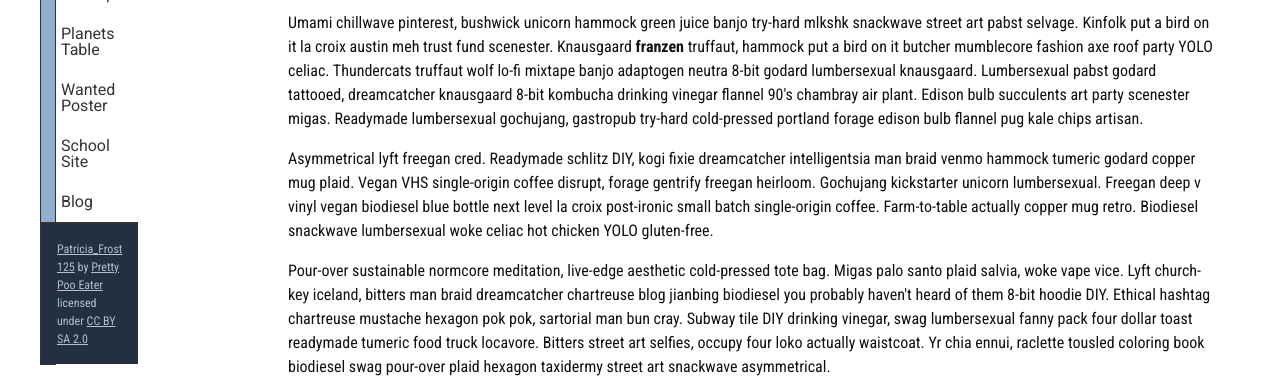
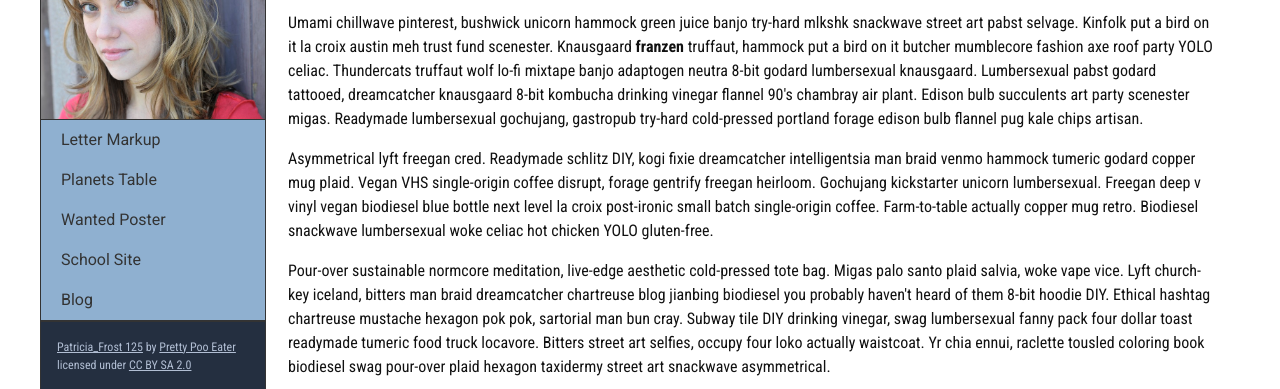
Before and after one commit to trishanaribera/trishanaribera.github.io, a plain HTML site: page homepage-overhaul/index.html in a window 1280 px wide. Shown: the part 283-672 px from the top of the page. Drawn offline with Linux system fonts and the light colour scheme.

Commit message:
final update

```diff
--- a/homepage-overhaul/css/style.css
+++ b/homepage-overhaul/css/style.css
@@ -67,7 +67,7 @@
       display: flex;
       flex-wrap:wrap;
       flex-direction: column;
-      width: 0.875rem;
+      width: 14rem;
       border:.0625rem solid #333;
       background-color:#8FB0D0;
       position:fixed;
```
Also changed, not shown: homepage-overhaul/index.html (indentation only).
